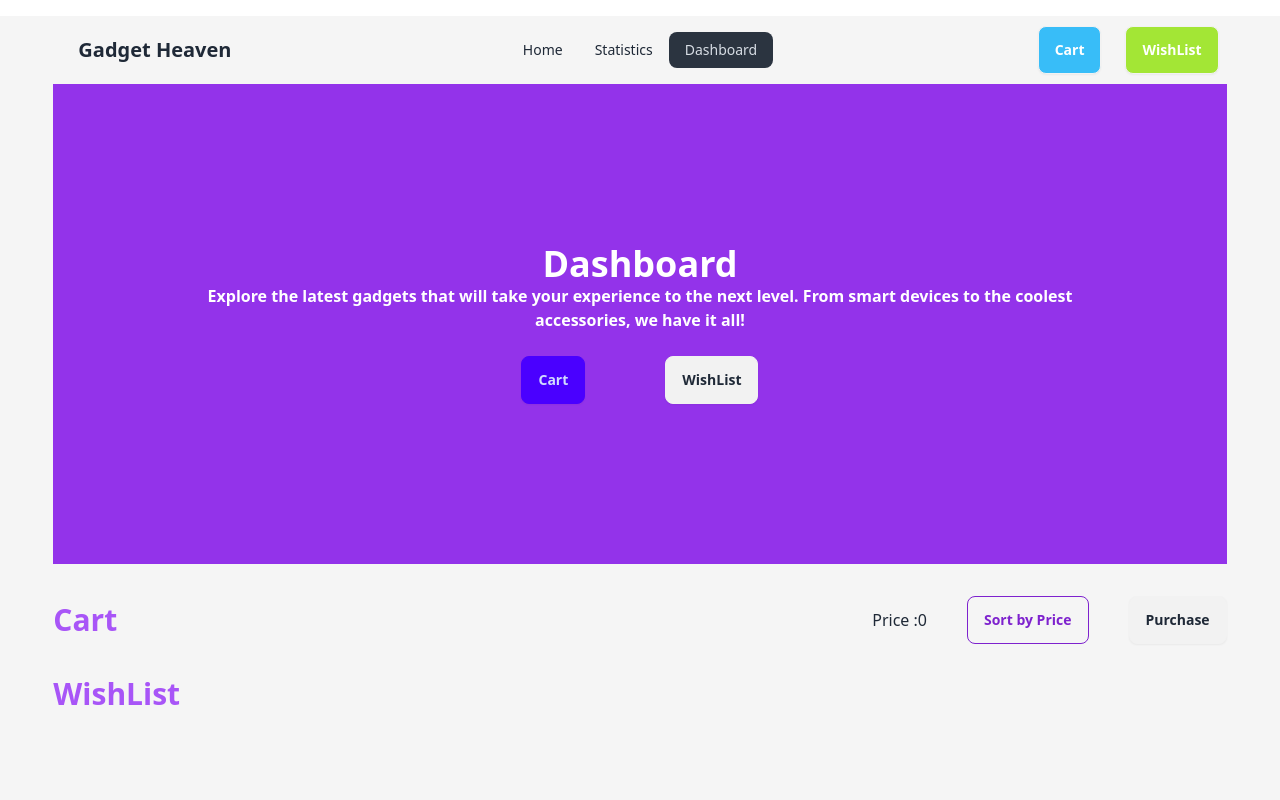
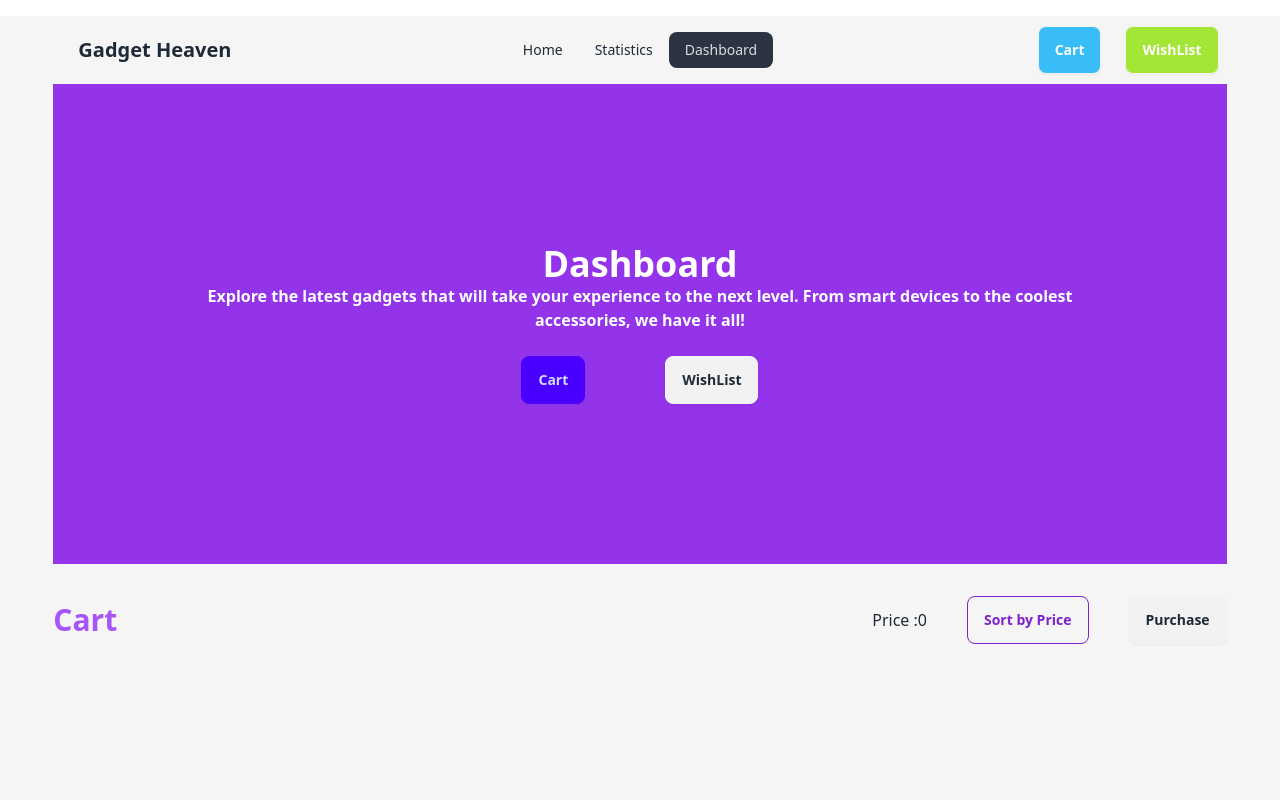
Before and after one commit to neyaz14/Gadget-Hub, a React (Vite) app: page /dashboard in a window 1280 px wide. Shown: the top 800 px of the page. Built offline with nearby package versions, Linux system fonts and the light colour scheme.

Commit message:
dashboard er cart wishlist added done

```diff
--- a/src/Components/Dashboard/Dashboard.jsx
+++ b/src/Components/Dashboard/Dashboard.jsx
@@ -11,9 +11,12 @@ import Wishlist from '../Wishlist/Wishlist';
 
 const Dashboard = () => {
 
+    const [visibleItem, setVisibleItem] = useState(1);
+
 
     const [sort, setsort] = useState();
-    const [showFirstItem, setShowFirstItem] = useState(true);
+    //  for toggle items
+
     const [Cgadget, setCgadget] = useState([]);
     const allgadgets = useLoaderData();
     useEffect(() => {
@@ -38,17 +41,8 @@ const Dashboard = () => {
     }
 
     // for onclik handler to show and hide one section
-    const handleShowCart = () => {
-        alert('cart')
-    }
-    const handleShowWishlist = () => {
-        alert('WishList')
-    }
-    const toggleItems = () => {
-        setShowFirstItem(!showFirstItem);
-      };
-
-
+    const showCart = () => setVisibleItem(1);
+    const showWishlist = () => setVisibleItem(2);
 
 
     // for sorting by price
@@ -68,10 +62,14 @@ const Dashboard = () => {
                     mt-6'>
 
 
-                        <button onClick={handleShowCart} className='btn btn-primary'>
+                        <button
+                            onClick={showCart}
+                            className='btn btn-primary'>
                             Cart
                         </button>
-                        <button onClick={handleShowWishlist} className='btn border'>WishList</button>
+                        <button
+                            onClick={showWishlist}
+                            className='btn border'>WishList</button>
                     </div>
 
 
@@ -80,7 +78,12 @@ const Dashboard = () => {
             </div>
 
 
-            {/* for cart */}
+
+
+
+
+
+            {visibleItem === 1 ?
                 <div>
                     <div className='flex justify-between items-center my-8'>
                         <p className='text-3xl font-bold text-purple-500 '>Cart</p>
@@ -113,14 +116,29 @@ const Dashboard = () => {
                         Cgadget.map(gadget => <Cart key={gadget.gadgetId} gadget={gadget}></Cart>)
                     }
                 </div>
-
-            {/* for wishlist */}
+                :
                 <div>
                     <p className='text-3xl font-bold text-purple-500 '>WishList</p>
                     {
                         Cgadget.map(gadget => <Wishlist key={gadget.gadgetId} gadget={gadget}></Wishlist>)
                     }
                 </div>
+            }
+
+
+
+
+
+
+
+
+
+
+            {/* for cart */}
+
+
+            {/* for wishlist */}
+
 
         </div>
     );
```
Lines whose indentation alone changed are shown as unchanged.
